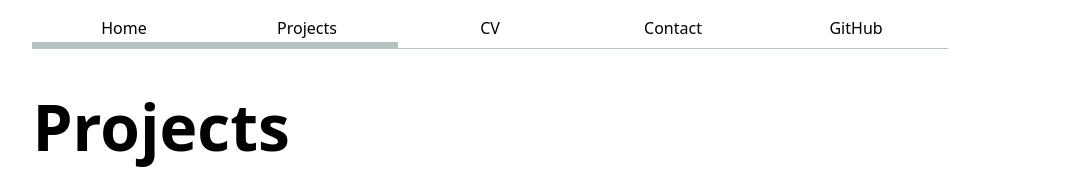
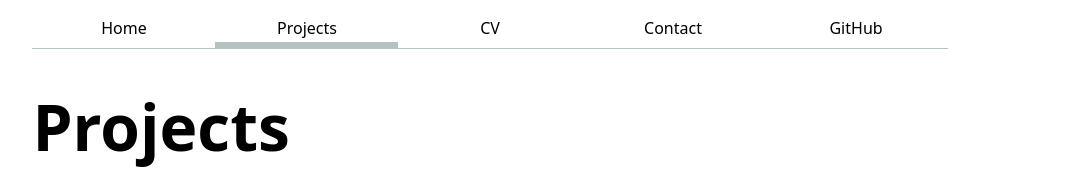
Before and after one commit to WENDINGHE0923/portfolio, a plain HTML site: page projects/index.html in a window 1280 px wide. Shown: the top 169 px of the page, without its empty margins (150-1234 px from the left). Drawn offline with Linux system fonts and the light colour scheme.

Commit message:
Update index.html

```diff
--- a/projects/index.html
+++ b/projects/index.html
@@ -8,7 +8,7 @@
 </head>
 <body>
     <nav>
-        <a href="../" class="current">Home</a>
+        <a href="../" >Home</a>
         <a href="../projects/" class="current">Projects</a>
         <a href="../CV/">CV</a>
         <a href="../contact/">Contact</a>
```
